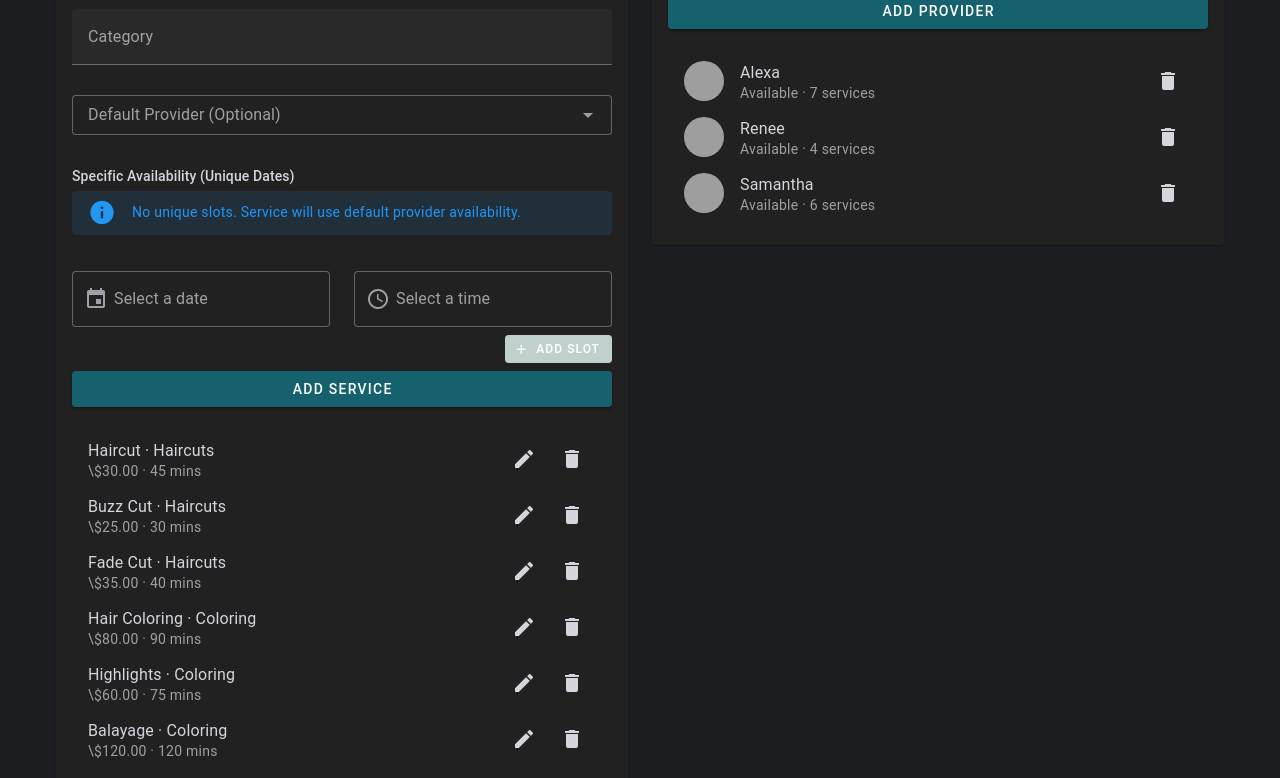
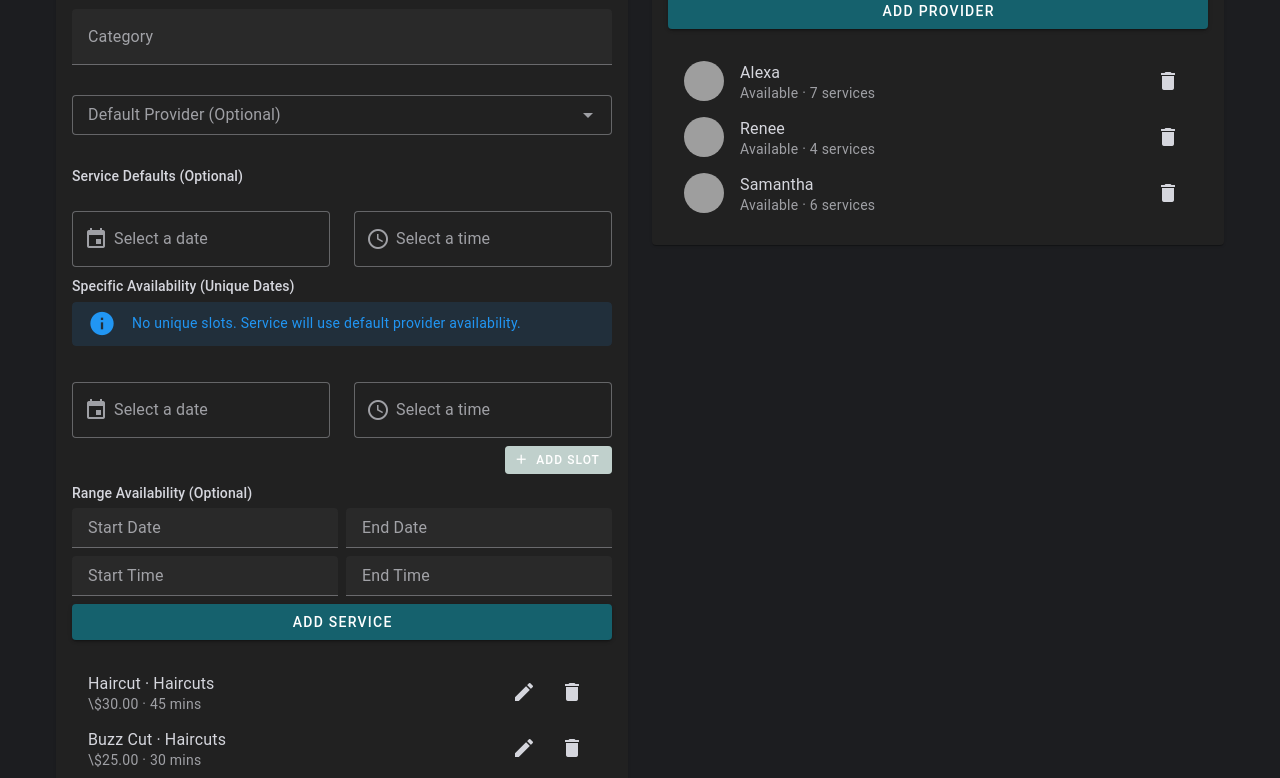
Before and after one commit to deveduar/booking-app, a Vue app: page /admin in a window 1280 px wide. Shown: the part 597-1375 px from the top of the page. Built offline with nearby package versions, Linux system fonts and the light colour scheme; grey boxes are pictures that could not be loaded; the HTML template or start-up script is replaced by a standard one.

Commit message:
admin date range, restringed dates, no past dates, dates select

```diff
--- a/src/components/DateTimePicker.vue
+++ b/src/components/DateTimePicker.vue
@@ -1,7 +1,20 @@
 <template>
     <v-row class="mt-3">
       <v-col cols="12" md="6">
+        <!-- Use v-select for restricted dates, otherwise v-date-input -->
+        <v-select
+          v-if="availableSlots && availableSlots.length > 0"
+          v-model="internalDateStr"
+          :items="availableDates"
+          label="Select a date"
+          prepend-inner-icon="$calendar"
+          variant="outlined"
+          bg-color="surface"
+          color="primary"
+          hide-details
+        />
         <v-date-input
+          v-else
           v-model="internalDate"
           :allowed-dates="isAllowedDate"
           label="Select a date"
@@ -69,10 +82,17 @@
     times: string[]
   }
 
+  export type Range = {
+    start: string | null
+    end: string | null
+  }
+
   const props = defineProps<{
     date: string | null
     time: string | null
     availableSlots?: AvailabilitySlot[]
+    dateRange?: Range
+    timeRange?: Range
   }>()
   const emit = defineEmits<{
     (e: 'update:date', v: string | null): void
@@ -84,9 +104,12 @@
 
   // Internal Date representation for v-date-input
   const internalDate = ref<Date | null>(null);
+  const internalDateStr = ref<string | null>(props.date);
 
   // Sync internalDate from props.date
   watch(() => props.date, (newDate) => {
+    internalDateStr.value = newDate;
+
     // Only update internalDate if it's different from the current reformatted internalDate
     const currentInternalDateStr = internalDate.value ?
       `${internalDate.value.getFullYear()}-${String(internalDate.value.getMonth() + 1).padStart(2, '0')}-${String(internalDate.value.getDate()).padStart(2, '0')}` : null;
@@ -104,31 +127,97 @@
     }
   }, { immediate: true });
 
+  watch(internalDateStr, (newVal) => {
+    if (newVal !== props.date) {
+      emit('update:date', newVal);
+    }
+  });
+
   // Restricted dates for the date picker
-  const allowedDates = computed(() => {
-    if (!props.availableSlots || props.availableSlots.length === 0) return null;
-    return props.availableSlots.map(s => s.date);
+  const availableDates = computed(() => {
+    if (!props.availableSlots || props.availableSlots.length === 0) return [];
+    const now = new Date();
+    const todayStr = `${now.getFullYear()}-${String(now.getMonth() + 1).padStart(2, '0')}-${String(now.getDate()).padStart(2, '0')}`;
+
+    return props.availableSlots
+      .map(s => s.date)
+      .filter(d => {
+        // Filter out past dates
+        if (d < todayStr) return false;
+        // Filter range
+        if (props.dateRange?.start && d < props.dateRange.start) return false;
+        if (props.dateRange?.end && d > props.dateRange.end) return false;
+        return true;
+      });
   });
 
   const isAllowedDate = (val: any) => {
-    if (!allowedDates.value) return true;
     const dateObj = (val instanceof Date) ? val : new Date(val);
     const y = dateObj.getFullYear();
     const m = String(dateObj.getMonth() + 1).padStart(2, '0');
     const d = String(dateObj.getDate()).padStart(2, '0');
     const dateStr = `${y}-${m}-${d}`;
-    return allowedDates.value.includes(dateStr);
+
+    const now = new Date();
+    const todayStr = `${now.getFullYear()}-${String(now.getMonth() + 1).padStart(2, '0')}-${String(now.getDate()).padStart(2, '0')}`;
+
+    // Block past dates
+    if (dateStr < todayStr) return false;
+
+    // Block range
+    if (props.dateRange?.start && dateStr < props.dateRange.start) return false;
+    if (props.dateRange?.end && dateStr > props.dateRange.end) return false;
+
+    // Block if not in availableSlots
+    if (props.availableSlots && props.availableSlots.length > 0 && !availableDates.value.includes(dateStr)) return false;
+
+    return true;
   };
 
   // Restricted times for the current date
   const allowedTimesForDate = computed(() => {
-    if (!props.availableSlots || props.availableSlots.length === 0 || !internalDate.value) return null;
-    const y = internalDate.value.getFullYear();
-    const m = String(internalDate.value.getMonth() + 1).padStart(2, '0');
-    const d = String(internalDate.value.getDate()).padStart(2, '0');
-    const dateStr = `${y}-${m}-${d}`;
-    const slot = props.availableSlots.find(s => s.date === dateStr);
-    return slot ? slot.times : [];
+    if (!internalDateStr.value) return null;
+
+    let times: string[] = [];
+    if (props.availableSlots && props.availableSlots.length > 0) {
+      const slot = props.availableSlots.find(s => s.date === internalDateStr.value);
+      if (!slot) return [];
+      times = slot.times;
+    } else {
+      // Default set of times if no specific slots, but ranges might apply
+      // For now, if no slots, we don't return a restricted list unless ranges are active
+      if (!props.timeRange?.start && !props.timeRange?.end) return null;
+      // If ranges active, could define a set of steps. For now, we'll keep it simple:
+      // if no slots, we allow anything (handled by time picker), but if slots exist we restrict.
+      return null;
+    }
+
+    const now = new Date();
+    const todayStr = `${now.getFullYear()}-${String(now.getMonth() + 1).padStart(2, '0')}-${String(now.getDate()).padStart(2, '0')}`;
+    const currentTime = now.getHours() * 60 + now.getMinutes();
+
+    return times.filter(t => {
+      // Past time block
+      if (internalDateStr.value === todayStr) {
+        // Parse "HH:MM AM/PM"
+        const match = t.match(/(\d+):(\d+)\s*(AM|PM)/i);
+        if (match) {
+          let h = parseInt(match[1]);
+          const m = parseInt(match[2]);
+          const ampm = match[3].toUpperCase();
+          if (ampm === 'PM' && h < 12) h += 12;
+          if (ampm === 'AM' && h === 12) h = 0;
+          if (h * 60 + m < currentTime) return false;
+        }
+      }
+
+      // Range block (simple alphabetical comparison for HH:MM format might be tricky if not padded,
+      // but assuming consistent format from Admin)
+      if (props.timeRange?.start && t < props.timeRange.start) return false;
+      if (props.timeRange?.end && t > props.timeRange.end) return false;
+
+      return true;
+    });
   });
 
   // Sync time to parent
@@ -140,6 +229,13 @@
 
   // Sync time from props
   watch(() => props.time, v => { if (v !== selectedTime.value) selectedTime.value = v ?? '' });
+
+  // Reset time if it's no longer valid for the new date
+  watch(() => props.date, () => {
+    if (allowedTimesForDate.value && selectedTime.value && !allowedTimesForDate.value.includes(selectedTime.value)) {
+      selectedTime.value = '';
+    }
+  }, { immediate: true });
 
   // Sync date from internalDate to parent
   watch(internalDate, (newVal) => {
@@ -155,11 +251,5 @@
     if (dateStr !== props.date) {
       emit('update:date', dateStr);
     }
-
-    // Reset time if it's no longer valid for the new date
-    // Important: Only reset if there ARE restricted times
-    if (allowedTimesForDate.value && selectedTime.value && !allowedTimesForDate.value.includes(selectedTime.value)) {
-      selectedTime.value = '';
-    }
   });
   </script>
--- a/src/views/AdminView.vue
+++ b/src/views/AdminView.vue
@@ -69,6 +69,18 @@
                 </v-col>
 
                 <v-col cols="12">
+                  <div class="text-subtitle-2 mb-1">Service Defaults (Optional)</div>
+                  <DateTimePicker
+                    :date="svcDefaultDate"
+                    :time="svcDefaultTime"
+                    :date-range="{ start: svcDateRangeStart, end: svcDateRangeEnd }"
+                    :time-range="{ start: svcTimeRangeStart, end: svcTimeRangeEnd }"
+                    @update:date="svcDefaultDate = $event"
+                    @update:time="svcDefaultTime = $event"
+                  />
+                </v-col>
+
+                <v-col cols="12">
                   <div class="text-subtitle-2 mb-1">Specific Availability (Unique Dates)</div>
                   <v-alert v-if="svcAvailableSlots.length === 0" type="info" density="compact" variant="tonal" class="mb-2">
                     No unique slots. Service will use default provider availability.
@@ -102,6 +114,16 @@
                         Add Slot
                       </v-btn>
                     </v-col>
+                  </v-row>
+                </v-col>
+
+                <v-col cols="12">
+                  <div class="text-subtitle-2 mb-1">Range Availability (Optional)</div>
+                  <v-row dense>
+                    <v-col cols="6"><v-text-field v-model="svcDateRangeStart" label="Start Date" placeholder="YYYY-MM-DD" density="compact" hide-details :rules="[v => !v || v >= todayStr || 'Cannot be in the past']" /></v-col>
+                    <v-col cols="6"><v-text-field v-model="svcDateRangeEnd" label="End Date" placeholder="YYYY-MM-DD" density="compact" hide-details :rules="[v => !v || !svcDateRangeStart || v >= svcDateRangeStart || 'Must be after start date']" /></v-col>
+                    <v-col cols="6"><v-text-field v-model="svcTimeRangeStart" label="Start Time" placeholder="HH:MM AM/PM" density="compact" hide-details /></v-col>
+                    <v-col cols="6"><v-text-field v-model="svcTimeRangeEnd" label="End Time" placeholder="HH:MM AM/PM" density="compact" hide-details /></v-col>
                   </v-row>
                 </v-col>
                </v-row>
@@ -237,6 +259,14 @@ const svcDefaultDate = ref<string | null>(null)
 const svcDefaultTime = ref<string | null>(null)
 const svcAvailableSlots = ref<{ date: string, times: string[] }[]>([])
 
+const now = new Date()
+const todayStr = `${now.getFullYear()}-${String(now.getMonth() + 1).padStart(2, '0')}-${String(now.getDate()).padStart(2, '0')}`
+
+const svcDateRangeStart = ref<string | null>(null)
+const svcDateRangeEnd = ref<string | null>(null)
+const svcTimeRangeStart = ref<string | null>(null)
+const svcTimeRangeEnd = ref<string | null>(null)
+
 const newSlotDate = ref<string | null>(null)
 const newSlotTime = ref<string | null>(null)
 
@@ -277,6 +307,10 @@ function editService(service: any) {
   svcDefaultDate.value = service.defaultDate || null
   svcDefaultTime.value = service.defaultTime || null
   svcAvailableSlots.value = service.availableSlots ? JSON.parse(JSON.stringify(service.availableSlots)) : []
+  svcDateRangeStart.value = service.dateRange?.start || null
+  svcDateRangeEnd.value = service.dateRange?.end || null
+  svcTimeRangeStart.value = service.timeRange?.start || null
+  svcTimeRangeEnd.value = service.timeRange?.end || null
 }
 
 function cancelEdit() {
@@ -290,6 +324,10 @@ function cancelEdit() {
   svcDefaultDate.value = null
   svcDefaultTime.value = null
   svcAvailableSlots.value = []
+  svcDateRangeStart.value = null
+  svcDateRangeEnd.value = null
+  svcTimeRangeStart.value = null
+  svcTimeRangeEnd.value = null
   nextTick(() => {
     if (serviceForm.value) serviceForm.value.resetValidation()
   })
@@ -309,6 +347,8 @@ async function addService() {
     defaultTime: svcDefaultTime.value || undefined,
     defaultProviderId: svcDefaultProviderId.value || undefined,
     availableSlots: svcAvailableSlots.value,
+    dateRange: { start: svcDateRangeStart.value, end: svcDateRangeEnd.value },
+    timeRange: { start: svcTimeRangeStart.value, end: svcTimeRangeEnd.value },
   }
 
   if (editingServiceId.value) {
--- a/src/views/BookingView.vue
+++ b/src/views/BookingView.vue
@@ -61,6 +61,8 @@
             :date="selectedDate"
             :time="selectedTime"
             :available-slots="selectedService?.availableSlots"
+            :date-range="selectedService?.dateRange"
+            :time-range="selectedService?.timeRange"
             @update:date="selectedDate = $event"
             @update:time="selectedTime = $event"
           />
```
Also changed, not shown: src/stores/services.ts (+12 -0 lines).
